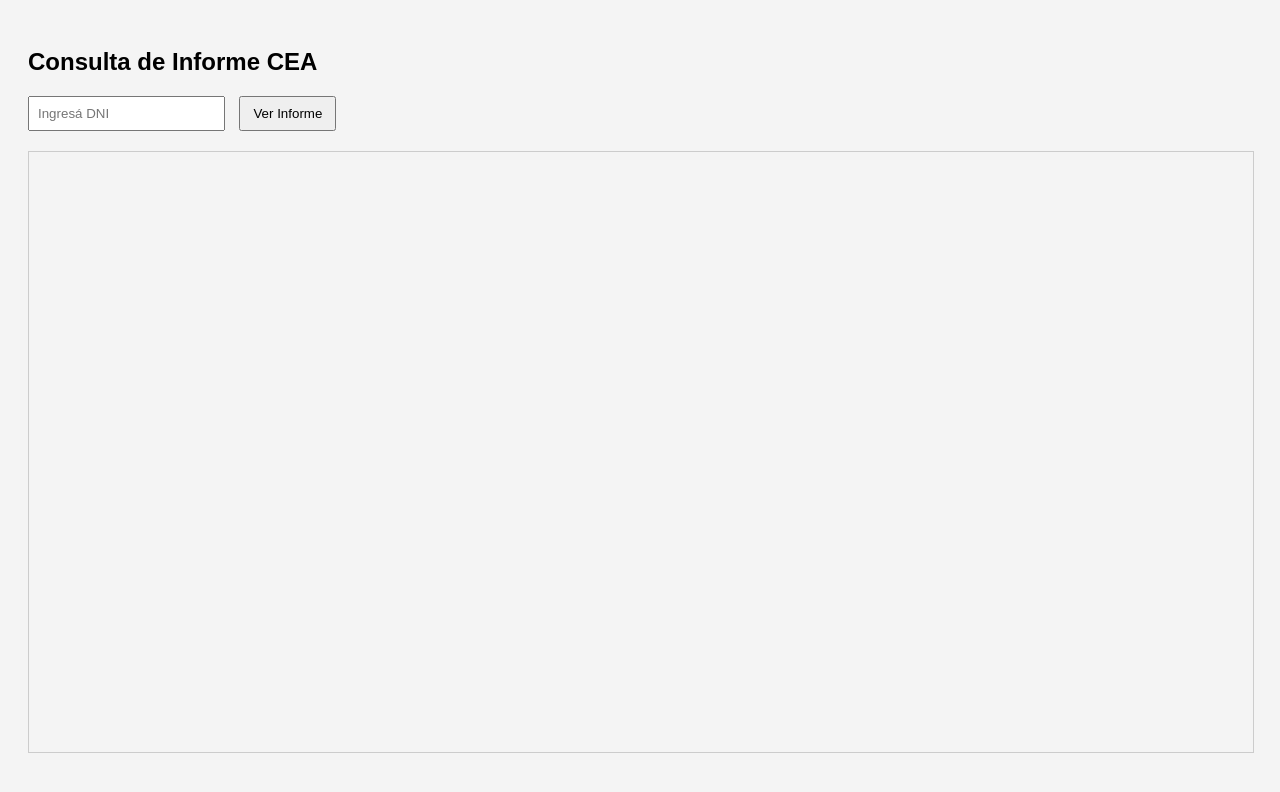
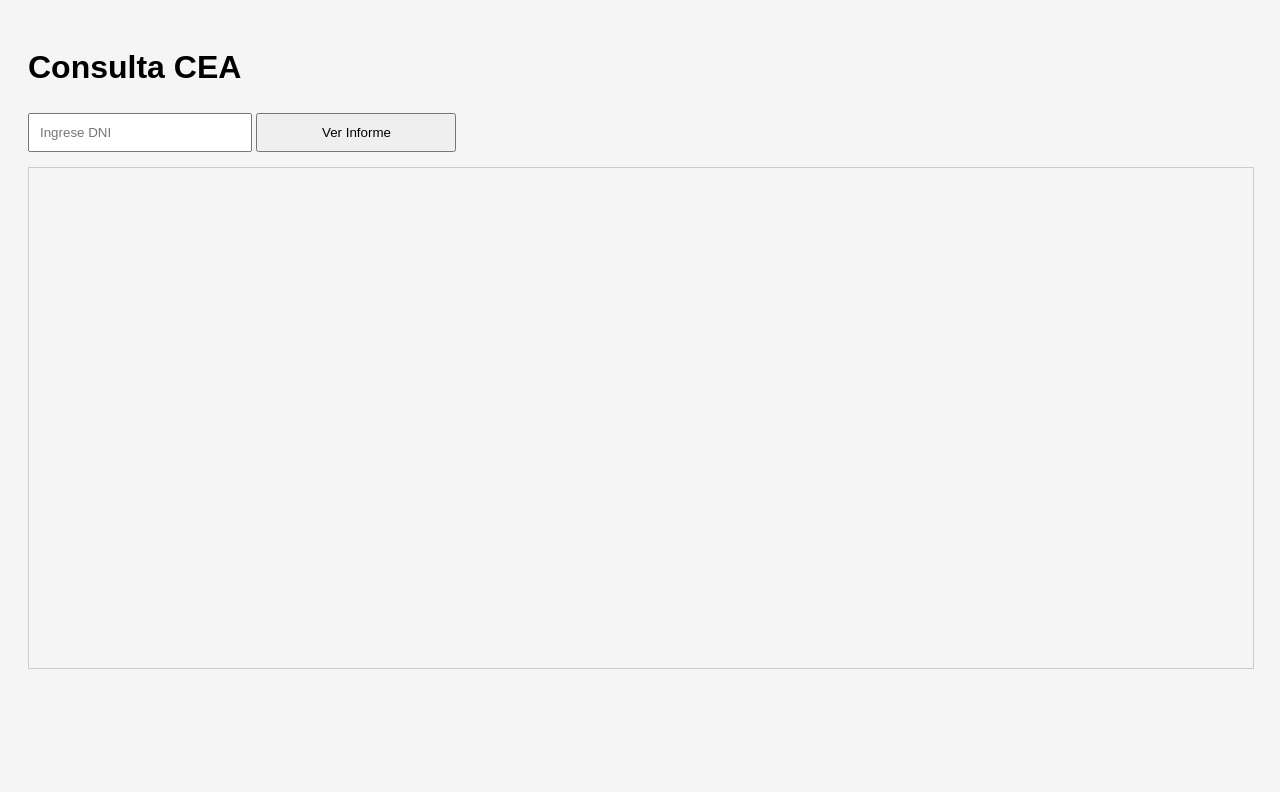
Before and after one commit to turnoxok/verax, a website: page experto.html in a window 1280 px wide. Both pictures are taken after a click on the button "Ver Informe". Drawn offline with Linux system fonts and the light colour scheme.

Commit message:
Update experto.html

```diff
--- a/experto.html
+++ b/experto.html
@@ -2,31 +2,33 @@
 <html lang="es">
 <head>
   <meta charset="UTF-8">
-<title>Experto CEA</title>
+  <title>Consulta CEA</title>
   <style>
-body { font-family:sans-serif; padding:20px; background:#f4f4f4; }
-input { padding:8px; margin-right:10px; }
-button { padding:8px 12px; cursor:pointer; }
-iframe { width:100%; height:600px; margin-top:20px; border:1px solid #ccc; }
+    body { font-family: Arial; background: #f5f5f5; padding: 20px; }
+    input, button { padding: 10px; margin: 5px 0; width: 200px; }
+    iframe { width: 100%; height: 500px; border: 1px solid #ccc; margin-top: 10px; }
   </style>
 </head>
 <body>
-
-<h2>Consulta de Informe CEA</h2>
-<input type="text" id="dni" placeholder="Ingresá DNI">
+  <h1>Consulta CEA</h1>
+  <input type="text" id="dni" placeholder="Ingrese DNI">
   <button onclick="verInforme()">Ver Informe</button>
 
-<iframe id="informe"></iframe>
+  <iframe id="informeFrame"></iframe>
 
   <script>
-function verInforme() {
-  const dni = document.getElementById('dni').value;
-  if (!dni) return alert("Ingresá DNI");
+    async function verInforme() {
+      const dni = document.getElementById('dni').value.trim();
+      if (!dni) return alert('Ingresá un DNI');
 
-  const iframe = document.getElementById('informe');
-  iframe.src = `/.netlify/functions/openCEA?dni=${dni}`;
+      // Generamos token
+      const tokenRes = await fetch('/.netlify/functions/generateToken');
+      const { token } = await tokenRes.json();
+
+      // Abrimos el iframe con la función openCEA
+      const url = `/.netlify/functions/openCEA?token=${token}&dni=${dni}`;
+      document.getElementById('informeFrame').src = url;
     }
   </script>
-
 </body>
 </html>
```
Lines whose indentation alone changed are shown as unchanged.
